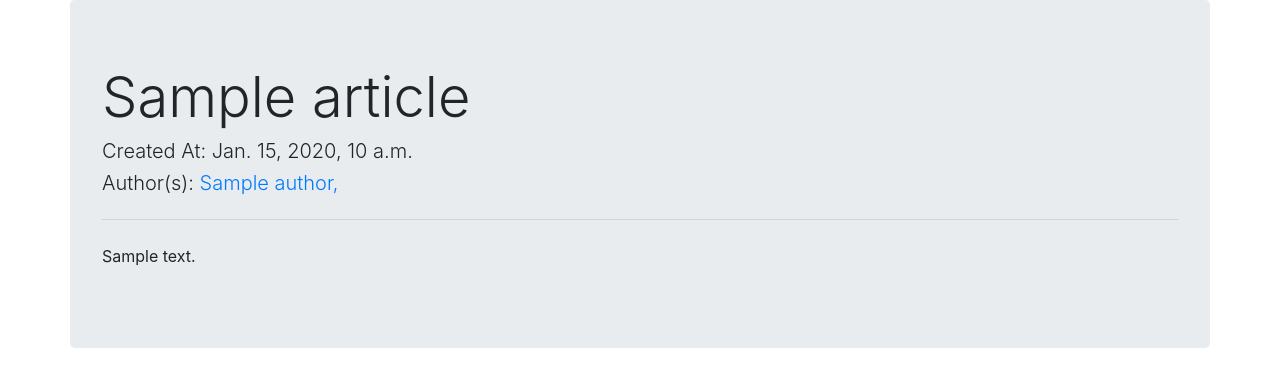
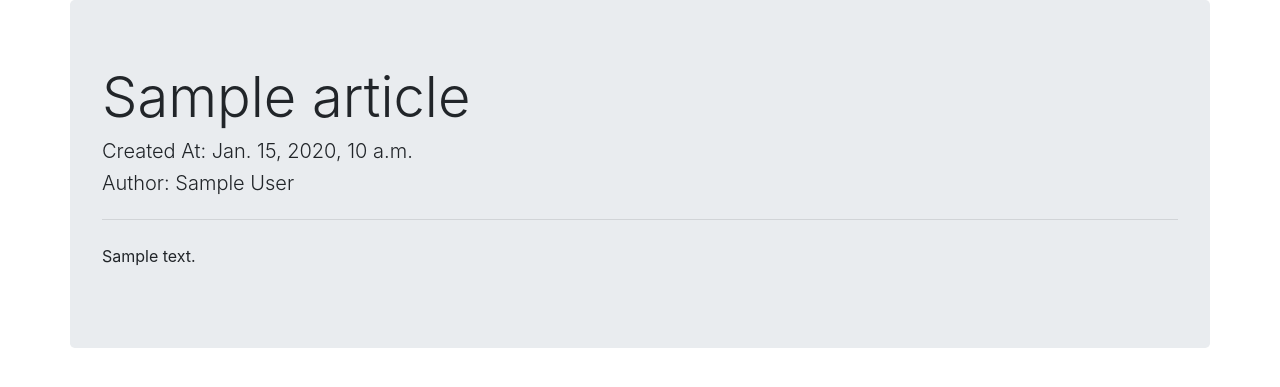
Before and after one commit to Nikhilgupta18/Django-Blog, a Django app: page /article/1 in a window 1280 px wide. Shown: the part 56-443 px from the top of the page. Run offline with Django 3.2, Linux system fonts and the light colour scheme; tables that the repository leaves empty hold one stand-in row (values such as "Sample post"); some libraries are stand-ins or nearby versions.

Commit message:
Author error removed

```diff
--- a/main/admin.py
+++ b/main/admin.py
@@ -5,6 +5,6 @@ from main import models
 # Register your models here.
 
 admin.site.register([
-    models.Author,
+    # models.Author,
     models.Article
 ])
--- a/main/models.py
+++ b/main/models.py
@@ -1,19 +1,19 @@
 from django.db import models
 
 # Create your models here.
-class Author(models.Model):
-    name = models.CharField(max_length = 256)
+# class Author(models.Model):
+#     name = models.CharField(max_length = 256)
 
 
-    def __str__(self):
-        return self.name
+#     def __str__(self):
+#         return self.name
 
 class Article(models.Model):
     title = models.CharField(max_length=256)
     content= models.TextField()
     createdAt = models.DateTimeField(auto_now_add = True)
 
-    authors= models.ManyToManyField('Author')
+    author= models.CharField(max_length=256)
 
 
     def __str__(self):
--- a/main/urls.py
+++ b/main/urls.py
@@ -5,6 +5,6 @@ urlpatterns=[
     path('',views.index, name='index'),
     path('article', views.allArticles, name='all_article'),
     path('article/<int:pk>',views.article, name ='get_article'),
-    path('author/<int:pk>',views.author, name ='get_author'),
+    # path('author/<int:pk>',views.author, name ='get_author'),
     path('create', views.create_article, name='create_article'),
 ]
--- a/main/views.py
+++ b/main/views.py
@@ -33,33 +33,34 @@ def article(request, pk):
     return render(request,'main/article.html',context)
 
 
-def author(request, pk):
-    author = get_object_or_404(models.Author, pk=pk)
+# def author(request, pk):
+#     author = get_object_or_404(models.Author, pk=pk)
 
-    context = {
-        "author": author
-    }
+#     context = {
+#         "author": author
+#     }
 
-    return render(request, 'main/author.html', context)
+#     return render(request, 'main/author.html', context)
 
 
 
 
 def create_article(request):
-    authors = models.Author.objects.all()
-    context = {
-        "authors": authors
-    }
+    # authors = models.Author.objects.all()
+    # context = {
+    #     "authors": authors
+    # }
+    context={}
     if request.method == "POST":
         article_data={
             "title": request.POST['title'],
             "content": request.POST['content'],
-            # "author": request.POST['author']
+            "author": request.POST['author']
         }
 
         article= models.Article.objects.create(**article_data)
-        author = models.Author.objects.get(pk = request.POST['author'])
-        article.authors.set([author])
+        # author = models.Author.objects.get(pk = request.POST['author'])
+        # article.authors.set([author])
         # author = models.Author.objects.filter(pk = request.POST['author'])
         # article.authors.set(author)
         context["success"]=True
--- a/templates/main/article.html
+++ b/templates/main/article.html
@@ -6,13 +6,7 @@
 
         <h2 class="display-4">{{ article.title }}</h2>
         <h3 class="lead">Created At: {{ article.createdAt }}</h3>
-        <h3 class="lead">Author(s):
-            {% for author in article.authors.all %}
-            <a href="{% url 'get_author' author.id %}" class="lead">
-                {{ author }},
-            </a>
-            {% endfor %}
-        </h3>
+        <h3 class="lead">Author: {{ article.author }}</h3>
 
         <hr class="my-4">
 
```
Also changed, not shown: templates/main/author.html (deleted, +0 -22 lines), templates/main/create_article.html (+2 -5 lines), main/migrations/0002_auto_20191003_2054.py (added).
